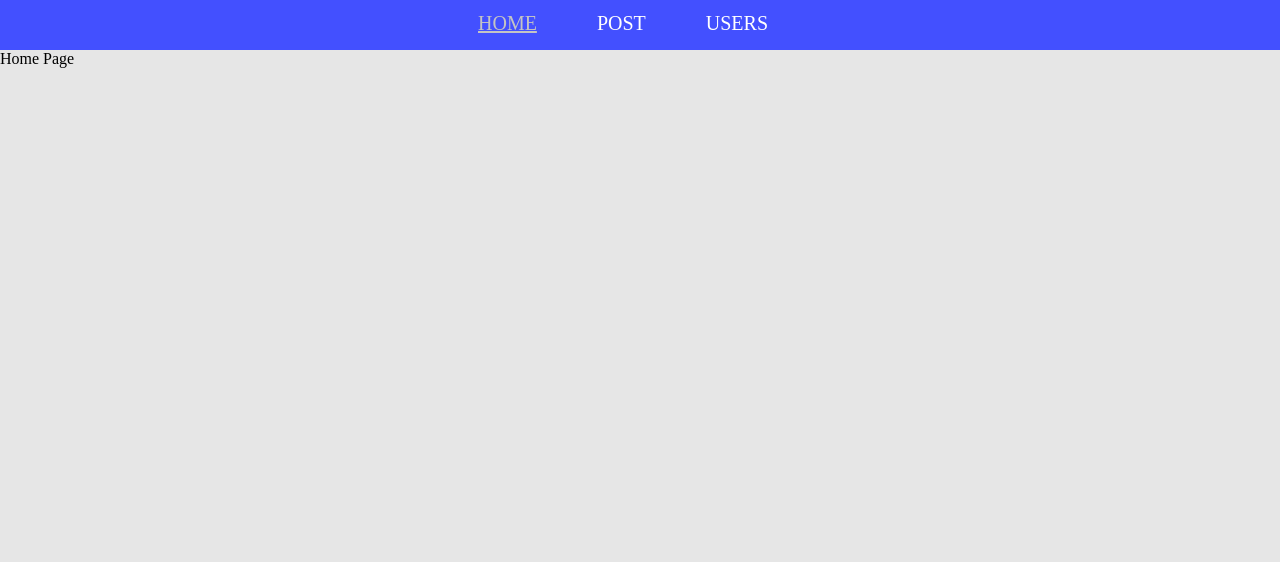
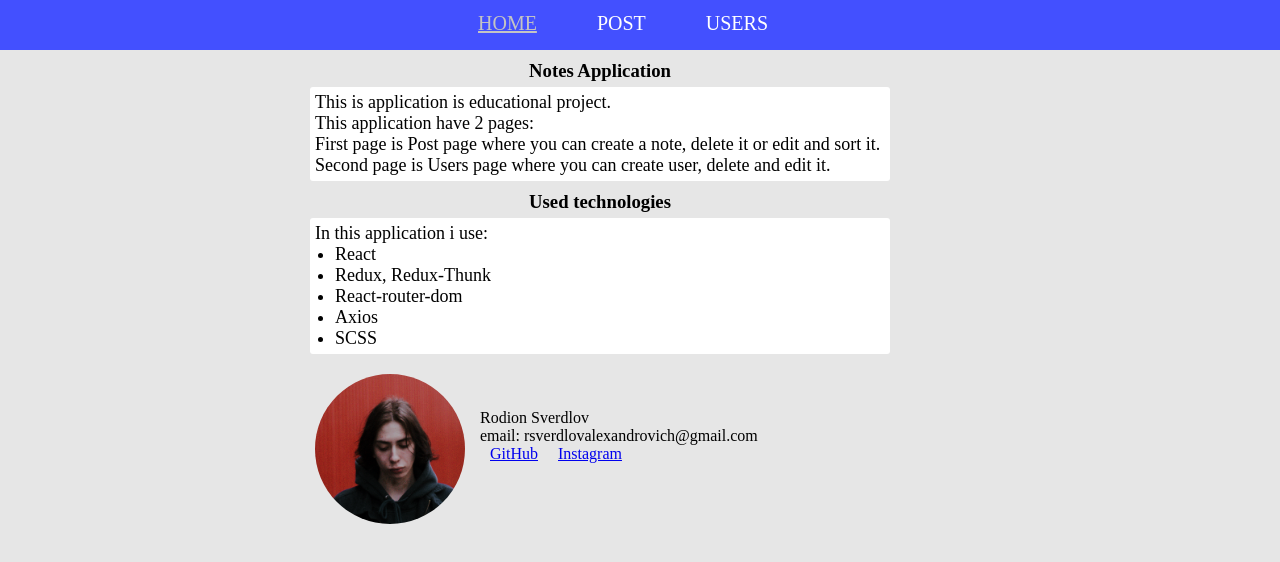
Before and after one commit to RodionSverdlovAl/Notes-Application, a React (Create React App) app: page / in a window 1280 px wide. Shown: the top 562 px of the page. Built offline with nearby package versions, Linux system fonts and the light colour scheme.

Commit message:
make homepage and fix bugs

```diff
--- a/src/App.scss
+++ b/src/App.scss
@@ -174,3 +174,50 @@ main{
         cursor: pointer;
     }
 }
+
+.home-page{
+    margin-left: 50%;
+    width: 600px;
+    h3{
+        text-align: center;
+        margin-top: 10px;
+
+    }
+    .app_info{
+        margin: 5px 10px;
+        font-size: 18px;
+        background-color: #fff;
+        padding: 5px;
+        border-radius: 3px;
+    }
+    .using_technologies{
+        margin: 5px 10px;
+        font-size: 18px;
+        background-color: #fff;
+        padding: 5px;
+        border-radius: 3px;
+        ul{
+            margin-left: 20px;
+            background-color: #fff ;
+            li{
+                background-color: #fff ;
+            }
+        }
+    }
+    .developer_info{
+        display: flex;
+        img{
+            border-radius: 100px;
+            width: 150px;
+            height: 150px;
+            margin: 15px;
+        }
+        .info{
+            margin-top: 50px;
+            a{
+                margin: 10px
+            }
+        }
+
+    }
+}
--- a/src/components/UsersList.jsx
+++ b/src/components/UsersList.jsx
@@ -15,7 +15,11 @@ const UsersList =() =>{
 
     return(
         <div className="list">
-            {users.map(user =><UserItem key={user.id} user={user}/>)}
+            <h3>Users count: {users.length}</h3>
+            {users.length > 0 ? users.map(user =><UserItem key={user.id} user={user}/>)
+            : <h3>Users List in empty</h3>
+            }
+
         </div>
     )
 }
--- a/src/pages/Homepage.jsx
+++ b/src/pages/Homepage.jsx
@@ -1,7 +1,37 @@
 const Homepage = () =>{
     return(
-        <div>
-          Home Page
+        <div className="home-page">
+          <h3>Notes Application</h3>
+          <div className="app_info">
+            This is application is educational project. <br />
+            This application have 2 pages: <br />
+            First page is Post page where you can create a note, delete it or edit and sort it. <br />
+            Second page is Users page where you can create user, delete and edit it. <br />
+          </div>
+          <h3>Used technologies</h3>
+          <div className="using_technologies">
+            In this application i use:
+            <ul>
+              <li>React</li>
+              <li>Redux, Redux-Thunk</li>
+              <li>React-router-dom</li>
+              <li>Axios</li>
+              <li>SCSS</li>
+            </ul>
+          </div>
+          <div className="developer_info">
+            <div className="avatarka">
+              <img src="image.png" alt="AVA" />
+            </div>
+            <div className="info">
+              <p>Rodion Sverdlov</p>
+              <p>email: rsverdlovalexandrovich@gmail.com</p>
+              <a href="https://github.com/RodionSverdlovAl">GitHub</a>
+              <a href="https://www.instagram.com/billyharrrrington/">Instagram</a>
+            </div>
+
+
+          </div>
         </div>
     )
 }
```
Also changed, not shown: public/image.png (added).
